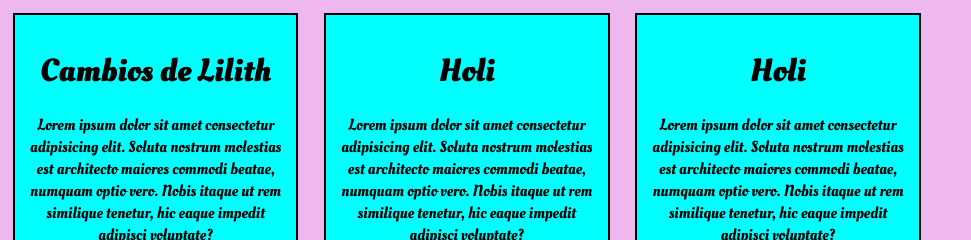
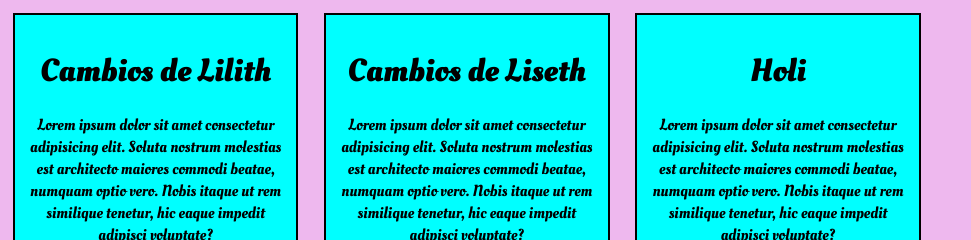
Before and after one commit to Lilith097/Michiland, a plain HTML site: page index.html in a window 1280 px wide. Shown: the top 240 px of the page, without its empty margins (0-971 px from the left). Drawn offline with Linux system fonts and the light colour scheme; a web font is replaced by a local one.

Commit message:
Cambios de Liseth

```diff
--- a/index.html
+++ b/index.html
@@ -21,7 +21,7 @@
                 alt="">
         </div>
         <div class="caja">
-            <h1>Holi</h1>
+            <h1>Cambios de Liseth</h1>
             <p>Lorem ipsum dolor sit amet consectetur adipisicing elit. Soluta nostrum molestias est architecto maiores
                 commodi
                 beatae, numquam optio vero. Nobis itaque ut rem similique tenetur, hic eaque impedit adipisci voluptate?
```
